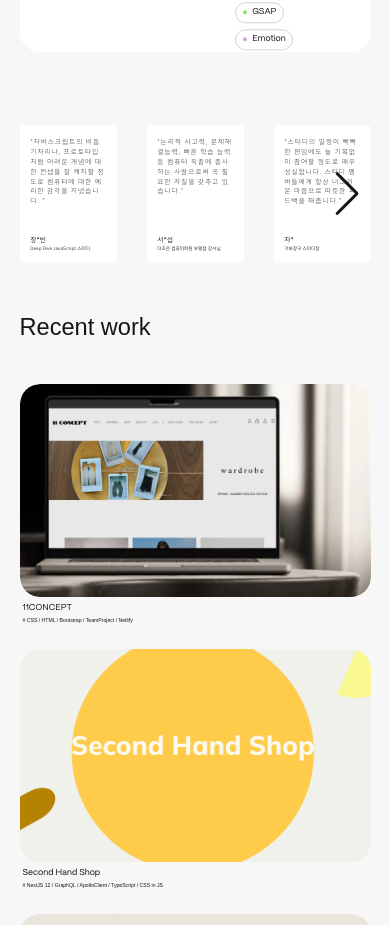
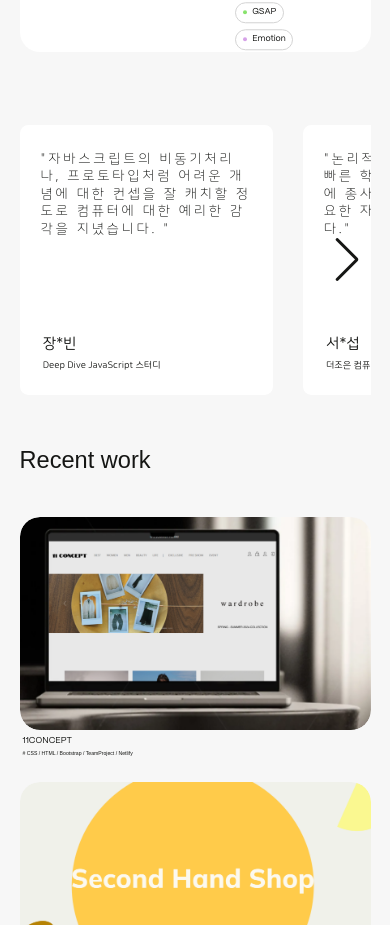
Before and after one commit to pingmommy/my-portfolio_v2, a Next.js app: page / in a window 390 px wide. Shown: the part 2380-3305 px from the top of the page. Built offline with nearby package versions, Linux system fonts and the light colour scheme; a web font is replaced by a local one.

Commit message:
/main recommandation 반응형 적용

```diff
--- a/src/app/globals.css
+++ b/src/app/globals.css
@@ -40,3 +40,7 @@ a {
 .swiper-button-disabled {
   opacity: 0 !important;
 }
+
+.swiper-slide {
+  width: 30vmax !important;
+}
--- a/src/component/about/main/mainCotents/recomnendation/recommendation.module.css
+++ b/src/component/about/main/mainCotents/recomnendation/recommendation.module.css
@@ -2,32 +2,39 @@
   width: 100%;
   margin-top: 17rem;
   overflow: hidden;
+  font-size: 1rem;
 }
 
 .commentItem {
   background-color: white;
-  height: 32rem;
-  border-radius: 1rem;
-  padding: 3rem 2.5rem 12.5rem;
+  height: 32em;
+  border-radius: 1em;
+  padding: 3em 2.5em 12.5em;
 }
 
 .cardTop {
-  font-size: 1.6rem;
+  font-size: 1.6em;
   white-space: pre-line;
-  letter-spacing: 0.2rem;
-  line-height: 2.3rem;
+  letter-spacing: 0.2em;
+  line-height: 1.3em;
   font-weight: 300;
 }
 
 .cardBottom {
   position: absolute;
-  left: 2.5rem;
-  right: 1.5rem;
-  bottom: 2.75rem;
-  font-size: 1.1rem;
+  left: 2.5em;
+  right: 1.5em;
+  bottom: 2.75em;
+  font-size: 1.1em;
 }
 
 .nameTag {
-  font-size: 1.6rem;
-  padding-bottom: 0.5rem;
+  font-size: 1.6em;
+  padding-bottom: 0.5em;
 }
+
+@media (orientation: portrait) {
+  .wrapper {
+    font-size: 1vmax;
+  }
+}
--- a/src/component/about/main/mainCotents/recomnendation/recommendation.tsx
+++ b/src/component/about/main/mainCotents/recomnendation/recommendation.tsx
@@ -41,7 +41,7 @@ export default function Recommendation() {
           id="recommend-item"
         >
           <Swiper
-            slidesPerView={3}
+            slidesPerView={"auto"}
             spaceBetween={30}
             navigation={true}
             modules={[Navigation]}
```
